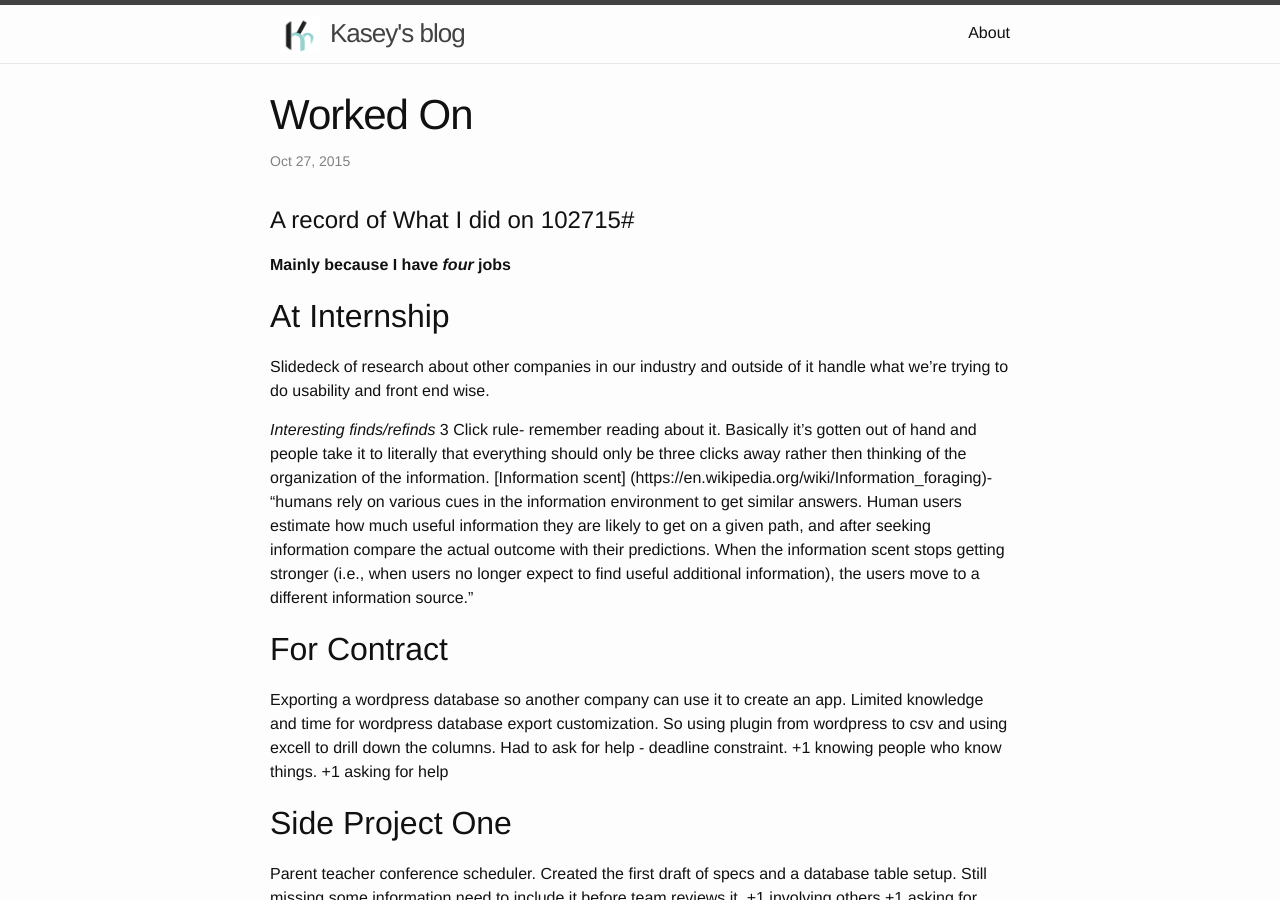
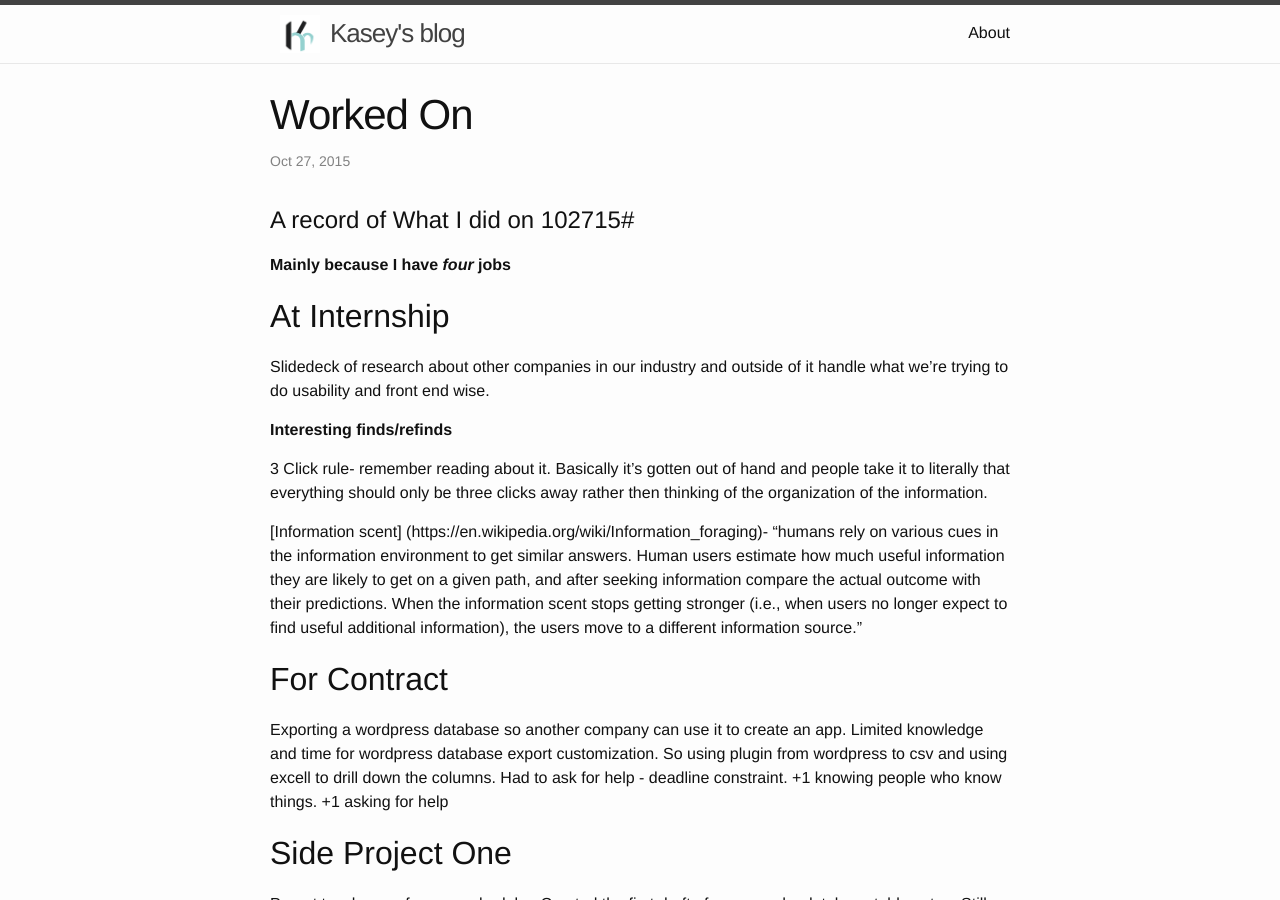
Before and after one commit to kaseymccormick/kaseymccormick.github.io, a Jekyll site: the page built from _posts/2015-10-27-Worked-on-102715.markdown, in a window 1280 px wide and 900 px high. Built offline with Jekyll 4.4.1, drawn with Linux system fonts in a browser that asks for light colours; Markdown is read by kramdown in place of the engine named in the settings.

Commit message:
formmating

```diff
--- a/_posts/2015-10-27-Worked-on-102715.markdown
+++ b/_posts/2015-10-27-Worked-on-102715.markdown
@@ -12,16 +12,22 @@ categories: working-on progress
 ##At Internship
 Slidedeck of research about other companies in our industry and outside of it handle what we're trying to do usability and front end wise.
 
-*Interesting finds/refinds*
+**Interesting finds/refinds**
+
 3 Click rule- remember reading about it. Basically it's gotten out of hand and people take it to literally that everything should only be three clicks away rather then thinking of the organization of the information.
+
 [Information scent] (https://en.wikipedia.org/wiki/Information_foraging)- "humans rely on various cues in the information environment to get similar answers. Human users estimate how much useful information they are likely to get on a given path, and after seeking information compare the actual outcome with their predictions. When the information scent stops getting stronger (i.e., when users no longer expect to find useful additional information), the users move to a different information source."
 
 
 ##For Contract
-Exporting a wordpress database so another company can use it to create an app. Limited knowledge and time for wordpress database export customization. So using plugin from wordpress to csv and using excell to drill down the columns. Had to ask for help - deadline constraint. +1 knowing people who know things. +1 asking for help
+Exporting a wordpress database so another company can use it to create an app. Limited knowledge and time for wordpress database export customization. So using plugin from wordpress to csv and using excell to drill down the columns. Had to ask for help - deadline constraint.
++1 knowing people who know things.
++1 asking for help
 
 ##Side Project One
-Parent teacher conference scheduler. Created the first draft of specs and a database table setup. Still missing some information need to include it before team reviews it. +1 involving others +1 asking for help
+Parent teacher conference scheduler. Created the first draft of specs and a database table setup. Still missing some information need to include it before team reviews it.
++1 involving others
++1 asking for help
 
 ##Side Project Two
 Availability overlap - on hold but using new language that i'm using at internship
```
